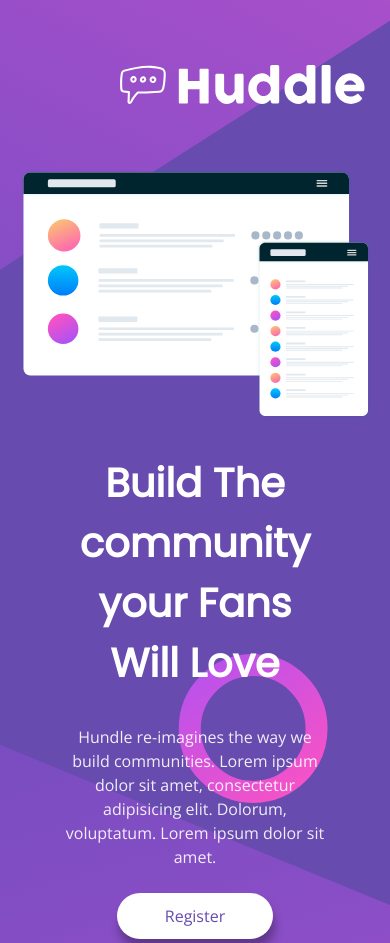
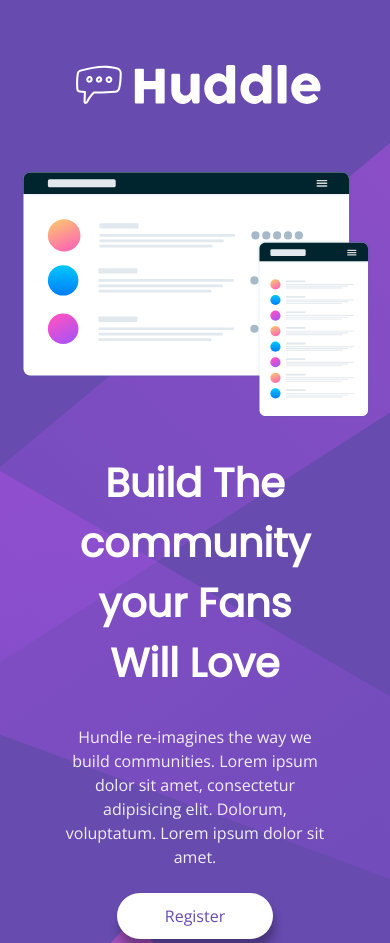
Before and after one commit to gio-oig/Landing-page, a plain HTML site: page index.html in a window 390 px wide. Shown: the top 943 px of the page. Drawn offline with nearby package versions, Linux system fonts and the light colour scheme.

Commit message:
Add files via upload

```diff
--- a/style.css
+++ b/style.css
@@ -32,14 +32,6 @@ main {
   height: 20vh;
   display: flex;
   align-items: center;
-}
-
-.logo::before {
-  content: '';
-  /* position: absolute; */
-  display: block;
-  width: 100px;
-  height: 100px;
 }
 
 .container {
@@ -115,6 +107,7 @@ main {
 
 i {
   transition: 0.5s;
+  color: rgb(206, 206, 206);
 }
 
 .footer ul li:hover .fab {
@@ -129,6 +122,12 @@ i {
 }
 
 @media (max-width: 710px) {
+  body {
+    background: var(--Violet) url(./images/bg-mobile.svg);
+    background-position: center;
+    background-repeat: no-repeat;
+    background-size: cover;
+  }
   .container .container-content {
     padding-top: 4rem;
     text-align: center;
@@ -139,6 +138,12 @@ i {
   }
 }
 
+@media (max-width: 400px) {
+  .logo {
+    justify-content: center;
+  }
+}
+
 /* Message box */
 
 .message.hidden {
@@ -146,7 +151,7 @@ i {
 }
 
 .message {
-  position: absolute;
+  position: fixed;
   background-color: #fff;
   width: 100%;
   height: 100%;
```
